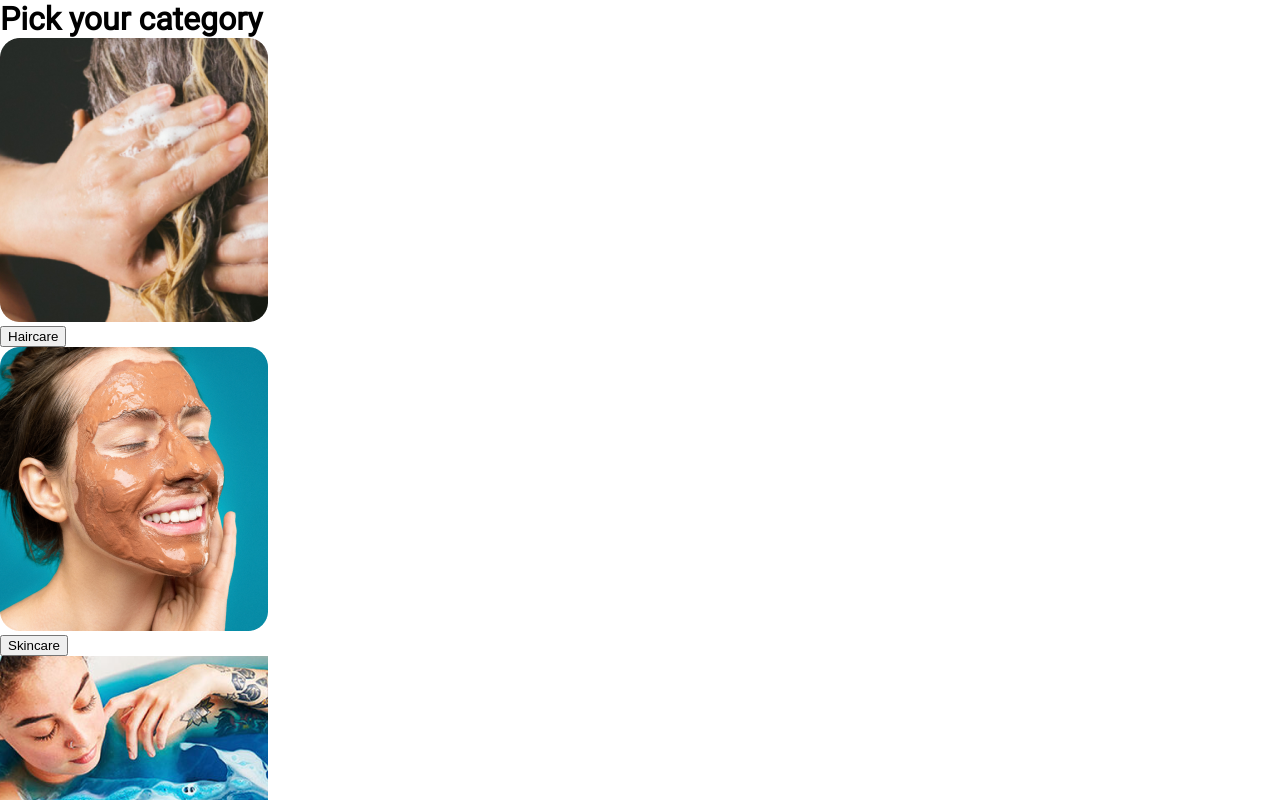
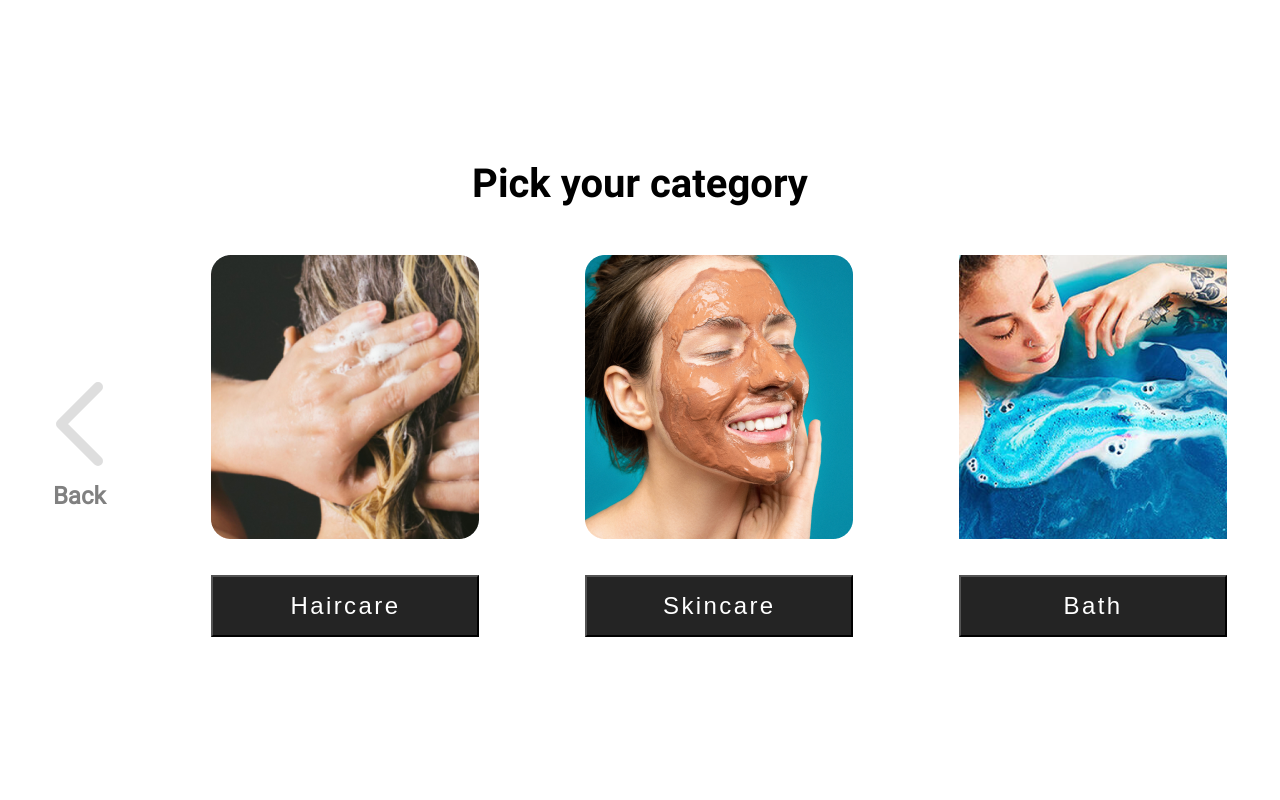
Before and after one commit to Bryan-Douglas/industry_project, a React (Create React App) app: page /welcome in a window 1280 px wide. Shown: the top 800 px of the page. Built offline with nearby package versions, Linux system fonts and the light colour scheme; the HTML template or start-up script is replaced by a standard one.

Commit message:
imported back arrow svg and fixed styling of buttons

```diff
--- a/src/components/Welcome/Welcome.jsx
+++ b/src/components/Welcome/Welcome.jsx
@@ -1,47 +1,60 @@
-import React from 'react'
-import Hair from '../../assets/images/haircare_welcome_back.png'
-import Skincare from '../../assets/images/skincare_welcome_back.png'
-import Bath from '../../assets/images/bath_welcome_back.png'
+import React from "react";
+import Hair from "../../assets/images/haircare_welcome_back.png";
+import Skincare from "../../assets/images/skincare_welcome_back.png";
+import Bath from "../../assets/images/bath_welcome_back.png";
+import BackArrow from "../../assets/images/backarrow.svg";
+import "./Welcome.scss";
 
 function Welcome() {
   return (
     <div className="welcome-section">
       <h1 className="welcome-section__header">Pick your category</h1>
+
       <div className="welcome-section__card-container">
+        <div className="welcome-section__backArrow-wrapper">
+          <img src={BackArrow} alt="" />
+          <p className="welcome-section__back">Back</p>
+        </div>
+
         <div className="welcome-section__card">
           <div className="welcome-section__image-container">
-                <img src={Hair} alt="woman washing hair" className="welcome-section__image" />
+            <img
+              src={Hair}
+              alt="woman washing hair"
+              className="welcome-section__image"
+            />
           </div>
           <div className="welcome-section__button-wrapper">
-                <button className="welcome-section__button">
-                    Haircare
-                </button>
+            <button className="welcome-section__button">Haircare</button>
           </div>
         </div>
         <div className="welcome-section__card">
           <div className="welcome-section__image-container">
-                <img src={Skincare} alt="woman with face mask" className="welcome-section__image" />
+            <img
+              src={Skincare}
+              alt="woman with face mask"
+              className="welcome-section__image"
+            />
           </div>
           <div className="welcome-section__button-wrapper">
-                <button className="welcome-section__button">
-                    Skincare
-                </button>
+            <button className="welcome-section__button">Skincare</button>
           </div>
         </div>
         <div className="welcome-section__card">
           <div className="welcome-section__image-container">
-                <img src={Bath} alt="woman in bathtub" className="welcome-section__image" />
+            <img
+              src={Bath}
+              alt="woman in bathtub"
+              className="welcome-section__image"
+            />
           </div>
           <div className="welcome-section__button-wrapper">
-                <button className="welcome-section__button">
-                    Bath
-                </button>
+            <button className="welcome-section__button">Bath</button>
           </div>
         </div>
       </div>
-
     </div>
-  )
+  );
 }
 
-export default Welcome
+export default Welcome;
--- a/src/components/Welcome/Welcome.scss
+++ b/src/components/Welcome/Welcome.scss
@@ -0,0 +1,46 @@
+.welcome-section{
+
+margin-top: 10rem;
+
+    &__card-container{
+        display: flex;
+        justify-content: space-around;
+        margin-top: 3rem;
+        align-items: center;
+        // padding-left: 131px;
+    }
+    &__header{
+        text-align: center;
+        font-size: 40px;
+        font-family: 'Roboto Bold';
+    }
+
+    &__button{
+        background-color: #242424;
+        color: white;
+        // padding: 20px 90px;
+        font-size: 24px;
+        padding: 15px 60px;
+        letter-spacing: 2.4px;
+        width: 100%;
+        margin-top: 2rem;
+
+    }
+
+    &__card{
+        display: flex;
+        flex-direction: column;
+
+    }
+    &__back{
+        color: var(--Grey---808080, #808080);
+        text-align: center;
+        font-size: 24px;
+        margin-top: 1rem;
+    }
+    &__backArrow-wrapper{
+        display: flex;
+        flex-direction: column;
+        align-items: center;
+    }
+}
```
Also changed, not shown: src/assets/images/backarrow.svg (added). Lines whose indentation alone changed are shown as unchanged.
